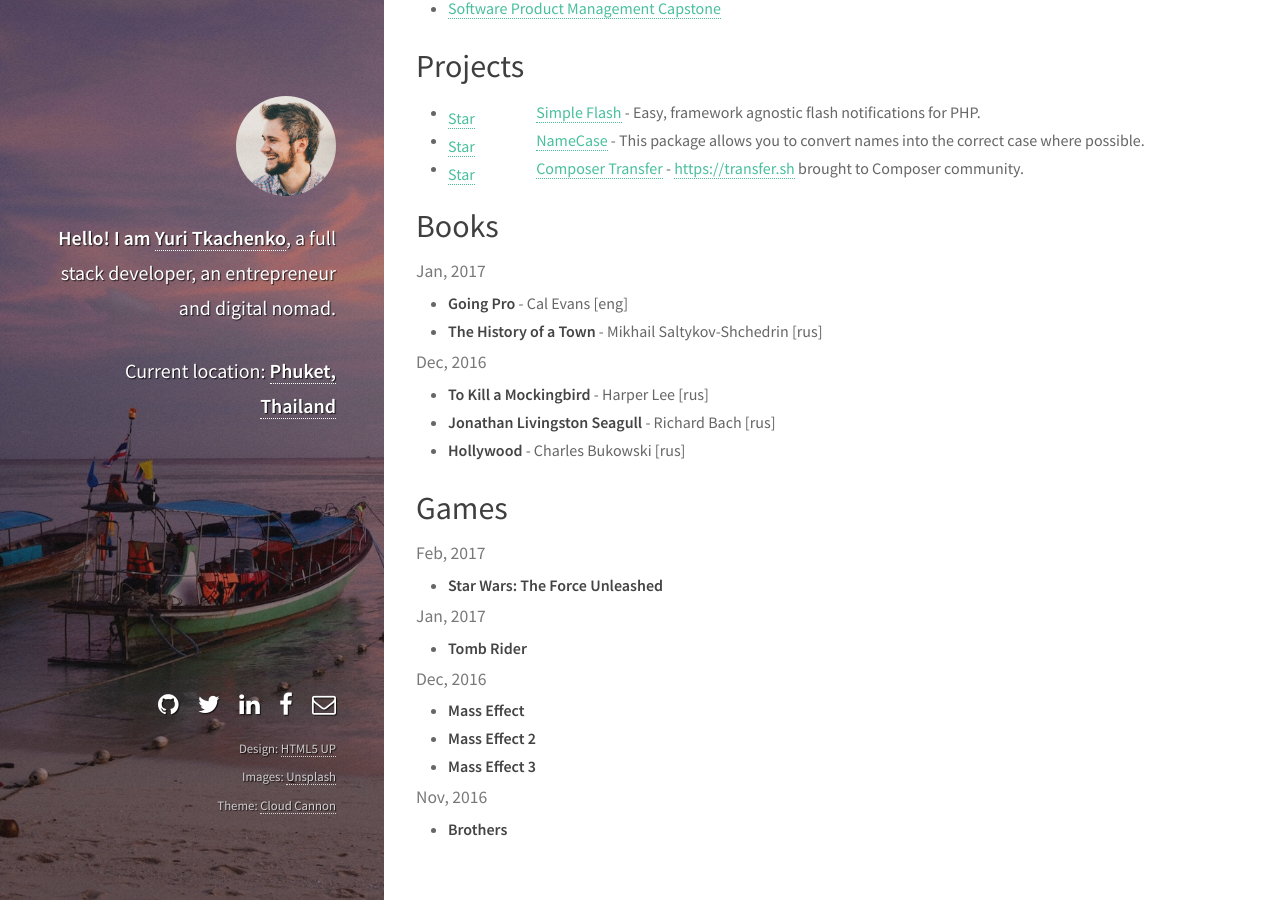
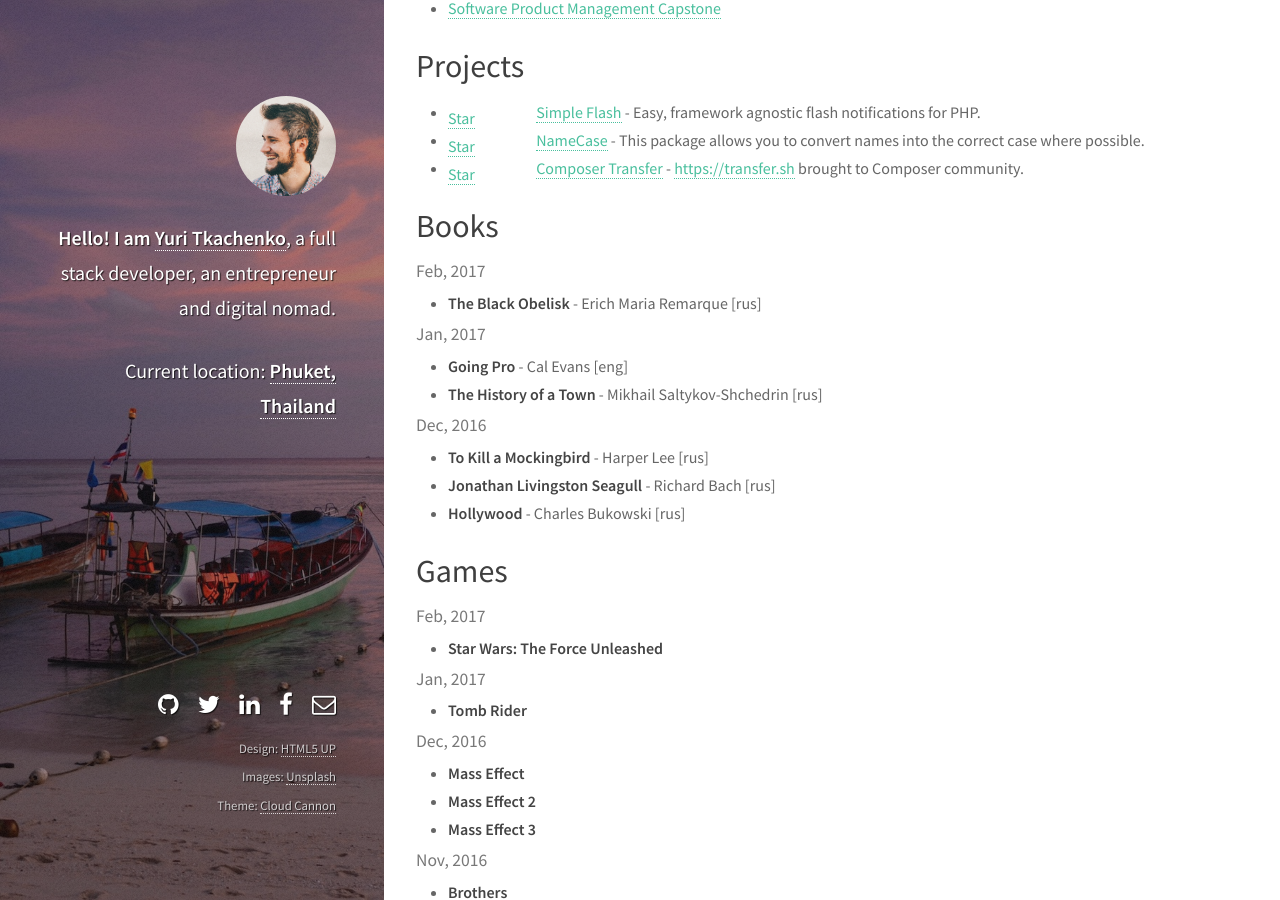
Before and after one commit to tamtamchik/tamtamchik.github.io, a Jekyll site: the page built from index.html, in a window 1280 px wide and 900 px high, scrolled down 614 px. Built offline with Jekyll 4.4.1, drawn with Linux system fonts in a browser that asks for light colours.

Commit message:
update books

```diff
--- a/index.html
+++ b/index.html
@@ -110,6 +110,16 @@
 
           <article class="12u 12u(small)">
 
+            <h4 class="date">{{ '2017-02-01' | date: "%b, %Y" }}</h4>
+
+            <ul>
+              <li><strong>The Black Obelisk</strong> - Erich Maria Remarque [rus]</li>
+            </ul>
+
+          </article>
+
+          <article class="12u 12u(small)">
+
             <h4 class="date">{{ '2017-01-01' | date: "%b, %Y" }}</h4>
 
             <ul>
```
